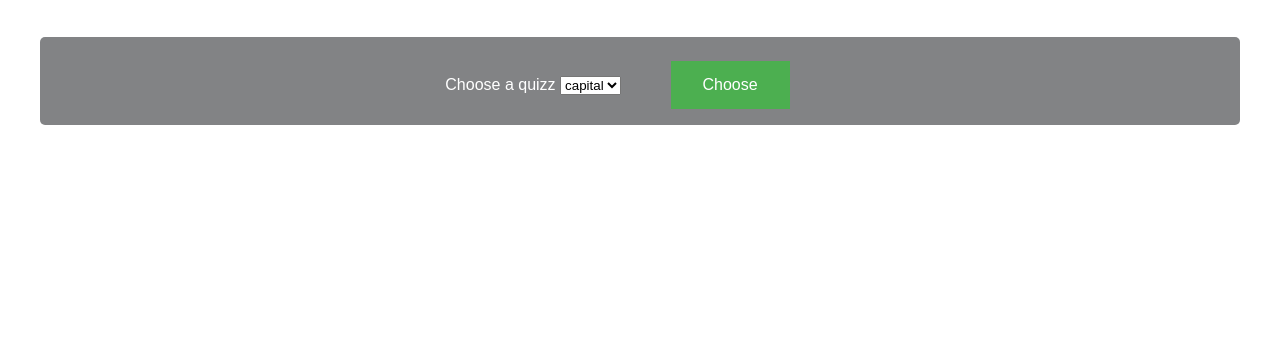
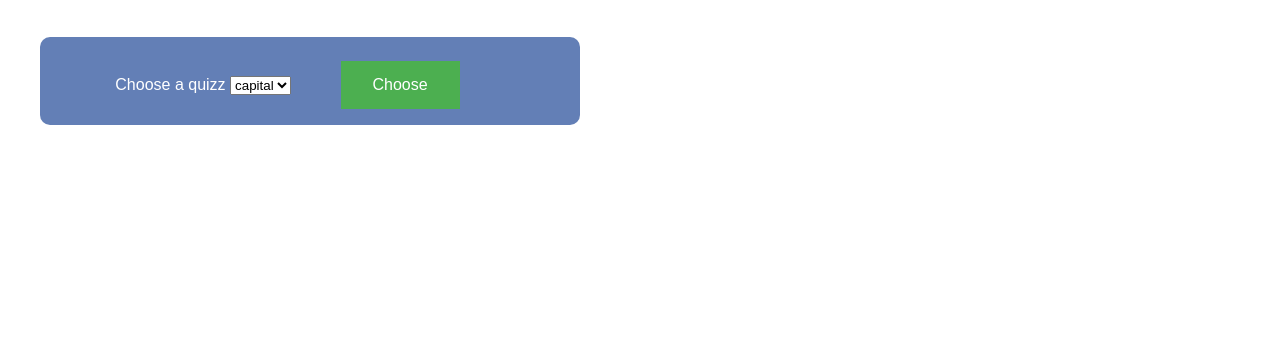
Before and after one commit to gael-courmont/web_dev, a PHP site: page /index.php?page=GlobalResult in a window 1280 px wide. Shown: the part 108-448 px from the top of the page. Run offline with PHP 8.4, Linux system fonts and the light colour scheme; data comes from the database, SQL or seed files in the repository.

Commit message:
no answer error removed

```diff
--- a/GlobalResult.php
+++ b/GlobalResult.php
@@ -27,7 +27,7 @@
     }
     else{?>
     <body>
-        <div class="container card">
+        <div class="container card2">
             <form action="index.php?page=GlobalResult" method="POST">
                 <label for="quizz select">Choose a quizz</label>
                     <select name="quizz_id" id="quizz_id">
--- a/QuestionCheck.php
+++ b/QuestionCheck.php
@@ -14,9 +14,6 @@
 ?>
 
 
-
-
-
     <body>
     <div class="container results2">
         <h1>Your answer
@@ -27,6 +24,8 @@
                 <?php echo $question['question_title'].' ';?>:
                 <?php
                     $answer=isAnswerRight($question['question_id']); // array that has correct answers
+
+                    if(isset($_POST[$question['question_id']])){
                         foreach( ($_POST[$question['question_id']]) as $clientanswer){
                         $answer_number++;
                         $Nombre_reponse++;
@@ -63,6 +62,7 @@
                 }
                 echo ('Your answer number '.$answer_number." is ".$TextAnswer);
                 }
+            }
                 $answer_number=0;
                 ?>
                 </br>
--- a/main.css
+++ b/main.css
@@ -1,7 +1,7 @@
 .card {
     background-color: #828385;
     height: 3rem;
-    border-radius: 5px;
+    border-radius: 10px;
     display: flex;
     flex-direction: column;
     align-items: center;
@@ -9,6 +9,20 @@
     padding:20px;
     margin-bottom: 10px;
   }
+
+  .card2 {
+    background-color: #637fb6;
+    height: 3rem;
+    border-radius: 10px;
+    display: flex;
+    flex-direction: column;
+    align-items: center;
+    color: white;
+    padding:20px;
+    margin-bottom: 10px;
+    width:500px;
+  }
+
 body {
     margin: 0px;
     /* --aside-width: 200px;
@@ -236,9 +250,11 @@ section {
     background:rgb(175, 131, 131);
     color:white;
     padding:20px;
+    border-radius: 10px;
 }
 .results2{
     background:rgb(98, 91, 91);
     color:white;
     padding:20px;
+    border-radius: 10px;
 }
```
Lines whose indentation alone changed are shown as unchanged.
